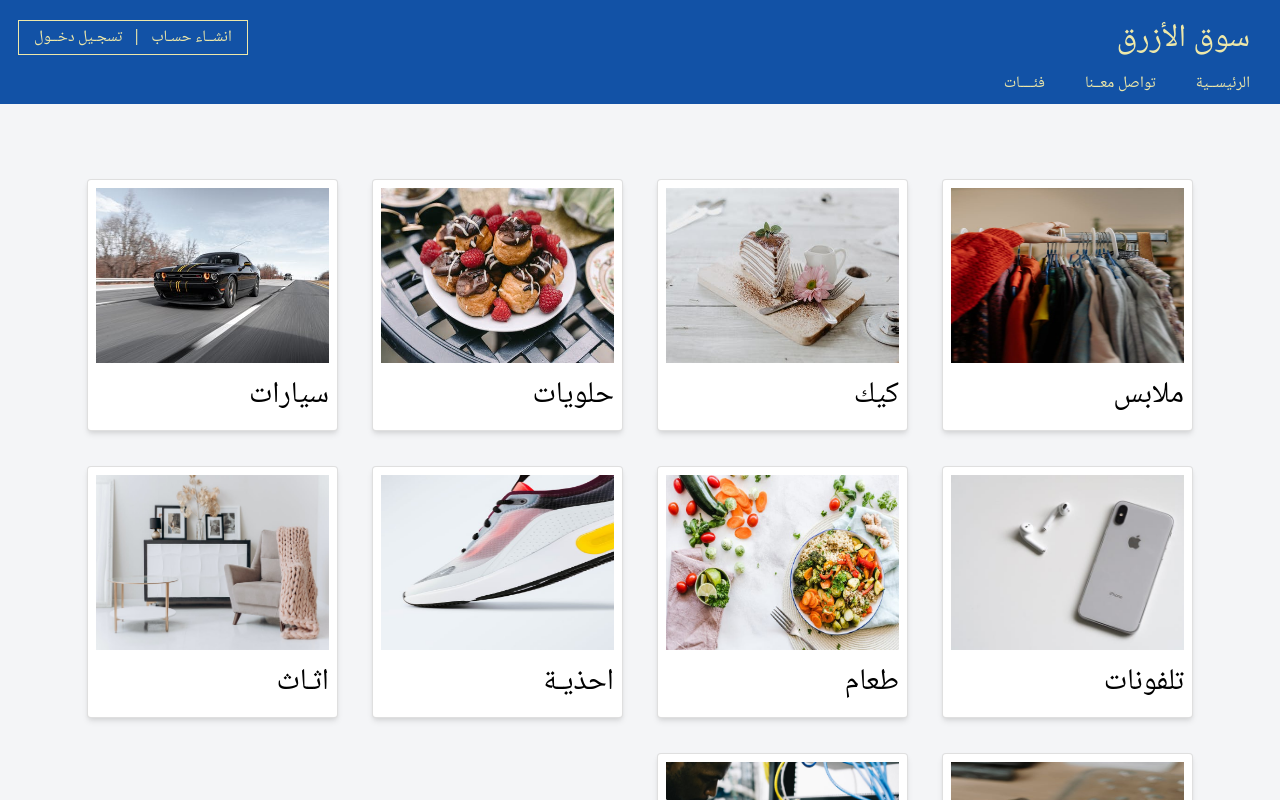
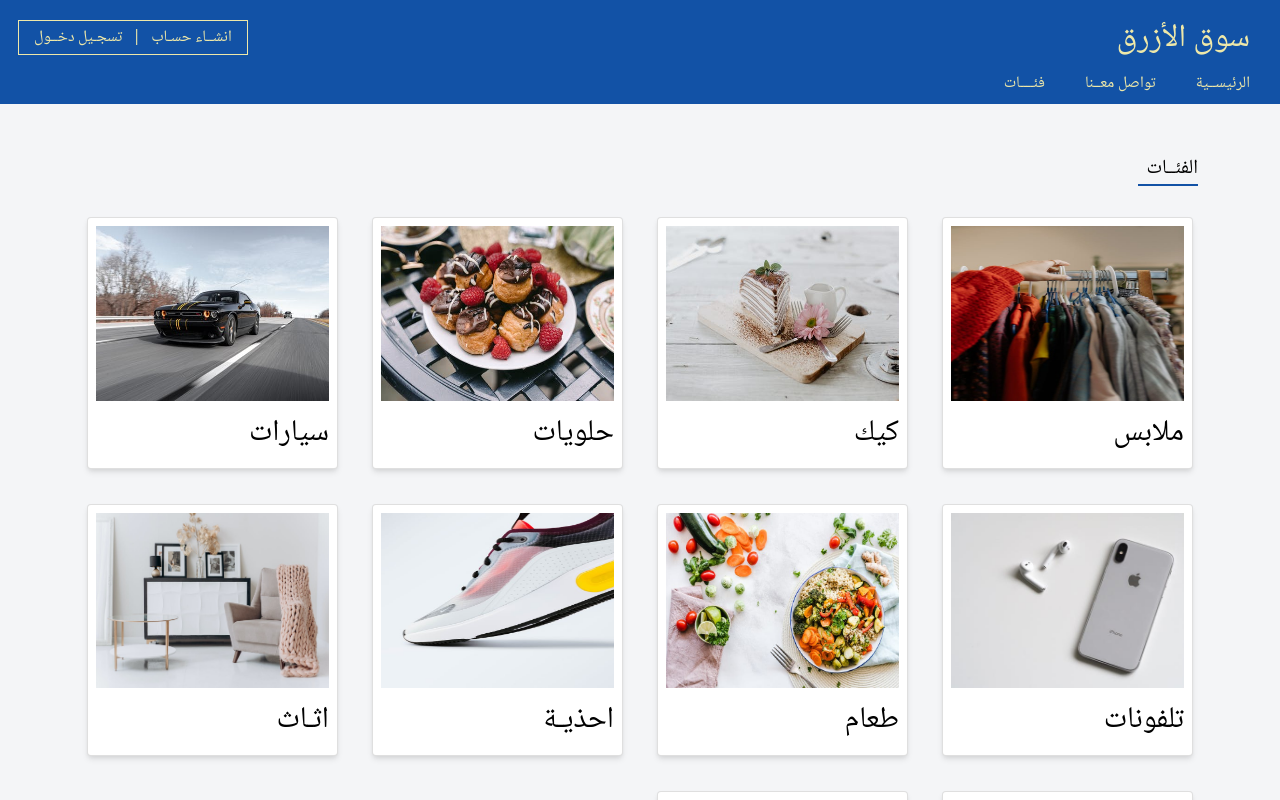
Before and after one commit to azraqSooq/azraq-souq, a Next.js app: page / in a window 1280 px wide. Shown: the top 800 px of the page. Built offline with nearby package versions, Linux system fonts and the light colour scheme; a web font is replaced by a local one.

Commit message:
categoryTitle

```diff
--- a/next.config.js
+++ b/next.config.js
@@ -1,3 +1,4 @@
 module.exports = {
   reactStrictMode: true,
+  target: "serverless"
 }
--- a/src/components/Categories.jsx
+++ b/src/components/Categories.jsx
@@ -25,7 +25,13 @@ const Categories = () => {
     return (
         <div>
             <Container className={styles.categoriesContainer}>
+                <Row className={styles.categoryTitle}>
+                    <Col>
+                        <p>الفئــات</p>
+                    </Col>
+                </Row>
                 <Row className={styles.categories} >
+
                     {categories.map((el, inx) => {
                         return (
                             <Col className={styles.category} key={inx} xs={12} md={4} lg={{ span: 3 }}>
--- a/styles/component/categories.module.scss
+++ b/styles/component/categories.module.scss
@@ -4,9 +4,21 @@ $secondary-color: #EEE8A9 ;
 
 .categoriesContainer {
 
+    .categoryTitle {
+        margin-top: 50px;
+
+
+        p {
+            font-size: 20px;
+            border-bottom: $primary-color solid 2px;
+            width: 60px;
+            color: black !important;
+        }
+    }
+
     .categories {
 
-        margin-top: 70px;
+        margin-top: 10px;
         .category {
             .categoryCard{
                 // background-color: ;
```
